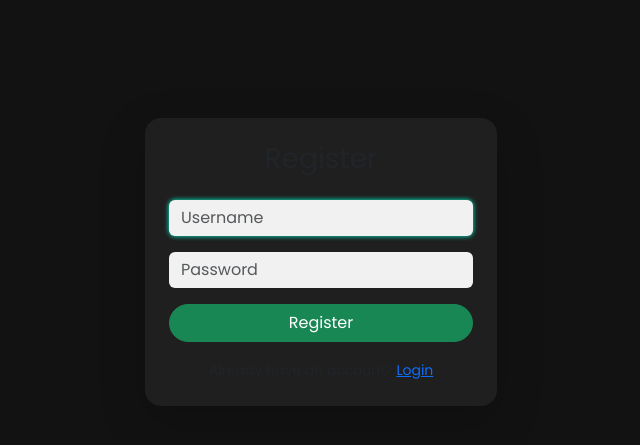
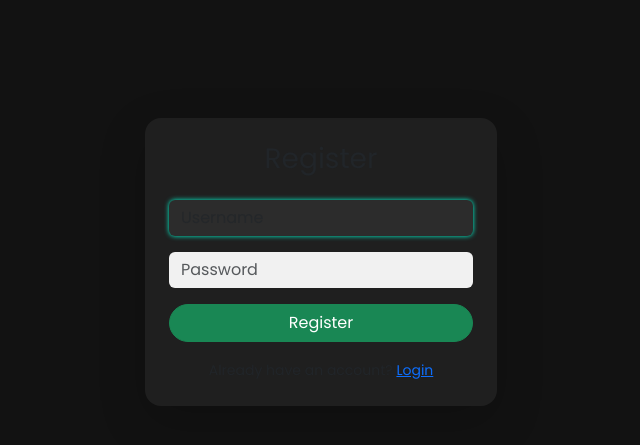
Before and after one commit to kirito6205/anime-recommendation-system, a Flask app: page /register in a window 1280 px wide, with the restyled element focused. Shown: the part 154-599 px from the top of the page, without its empty margins (319-959 px from the left). Run offline with Flask 3, Linux system fonts and the light colour scheme.

Commit message:
style.css

```diff
--- a/static/style.css
+++ b/static/style.css
@@ -19,7 +19,7 @@ input.form-control {
     color: #f0f0f0;
 }
 input.form-control:focus {
-    background-color: #f1f1f1;
+    background-color: #2c2c2c;
     color: #ffffff;
     box-shadow: 0 0 5px #00ffd5;
 }
```
